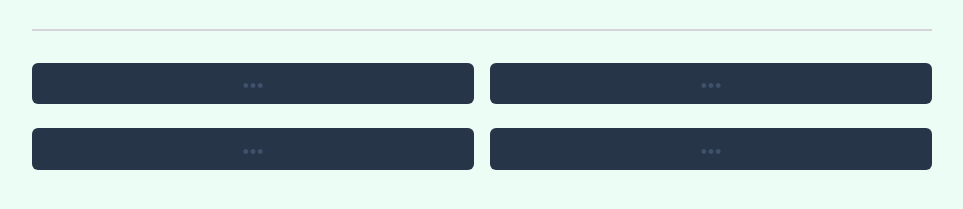
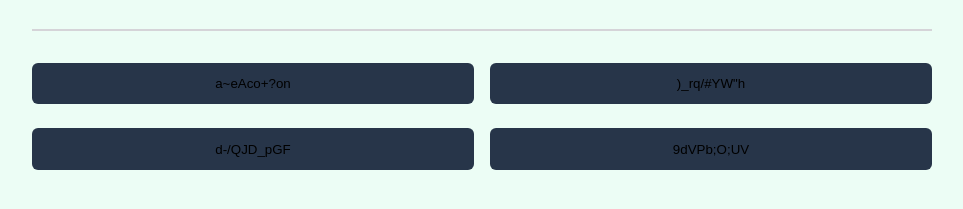
Before and after one commit to rasaqsodiq1221/password-Generator, a plain HTML site: page index.html in a window 1280 px wide. Shown: the part 403-612 px from the top of the page, without its empty margins (158-1121 px from the left). Drawn offline with Linux system fonts and the light colour scheme.

Commit message:
rough idea implemented with javascript

```diff
--- a/index.html
+++ b/index.html
@@ -26,7 +26,7 @@
             <label for="">Enter password length: <br> (optional)</label>
             <input type="number" name="passwordLength" id="passwordLength">
 
-            <button class="generatebtn">
+            <button class="generatebtn" onclick="generatePassword()">
                 <img src="/images/flashIcon.svg" alt="flashIcon" id="flashIcon">
                 <span>Generate passwords</span>
             </button>
@@ -35,10 +35,10 @@
     <!-- <img src="/images/hrLine.svg" alt="horizontal line"> -->
     <hr class="container" id="hr">
     <section class="outputPassword container">
-        <button><img src="/images/3dotsIcon.svg" alt="3 dots" id="threeDots"></button>
-        <button><img src="/images/3dotsIcon.svg" alt="3 dots" id="threeDots"></button>
-        <button><img src="/images/3dotsIcon.svg" alt="3 dots" id="threeDots"></button>
-        <button><img src="/images/3dotsIcon.svg" alt="3 dots" id="threeDots"></button>
+        <button id="firstBtn"><img src="/images/3dotsIcon.svg" alt="3 dots" id="threeDots"></button>
+        <button id="secondBtn"><img src="/images/3dotsIcon.svg" alt="3 dots" id="threeDots"></button>
+        <button id="thirdBtn"><img src="/images/3dotsIcon.svg" alt="3 dots" id="threeDots"></button>
+        <button id="fourthBtn"><img src="/images/3dotsIcon.svg" alt="3 dots" id="threeDots"></button>
     </section>
     <script src="/script.js"></script>
  </body>
--- a/script.js
+++ b/script.js
@@ -11,3 +11,34 @@ function toggleIcon() {
         icon.className = "fas fa-moon";
     }
 }
+
+let firstBtn = document.getElementById('firstBtn');
+let secondBtn = document.getElementById('secondBtn');
+let thirdBtn = document.getElementById('thirdBtn');
+let fourthBtn = document.getElementById('fourthBtn');
+
+
+let characters = [];
+
+for (let i=32; i<127; i++) {
+    characters.push( String.fromCharCode(i) );
+}
+
+function generatePassword() {
+    return randomChar = {
+        first:`${characters[Math.floor(Math.random() * 96)]}${characters[Math.floor(Math.random() * 96)]}${characters[Math.floor(Math.random() * 96)]}${characters[Math.floor(Math.random() * 96)]}${characters[Math.floor(Math.random() * 96)]}${characters[Math.floor(Math.random() * 96)]}${characters[Math.floor(Math.random() * 96)]}${characters[Math.floor(Math.random() * 96)]}${characters[Math.floor(Math.random() * 96)]}${characters[Math.floor(Math.random() * 96)]}`,
+        second:`${characters[Math.floor(Math.random() * 96)]}${characters[Math.floor(Math.random() * 96)]}${characters[Math.floor(Math.random() * 96)]}${characters[Math.floor(Math.random() * 96)]}${characters[Math.floor(Math.random() * 96)]}${characters[Math.floor(Math.random() * 96)]}${characters[Math.floor(Math.random() * 96)]}${characters[Math.floor(Math.random() * 96)]}${characters[Math.floor(Math.random() * 96)]}${characters[Math.floor(Math.random() * 96)]}`,
+        third:`${characters[Math.floor(Math.random() * 96)]}${characters[Math.floor(Math.random() * 96)]}${characters[Math.floor(Math.random() * 96)]}${characters[Math.floor(Math.random() * 96)]}${characters[Math.floor(Math.random() * 96)]}${characters[Math.floor(Math.random() * 96)]}${characters[Math.floor(Math.random() * 96)]}${characters[Math.floor(Math.random() * 96)]}${characters[Math.floor(Math.random() * 96)]}${characters[Math.floor(Math.random() * 96)]}`,
+        fourth:`${characters[Math.floor(Math.random() * 96)]}${characters[Math.floor(Math.random() * 96)]}${characters[Math.floor(Math.random() * 96)]}${characters[Math.floor(Math.random() * 96)]}${characters[Math.floor(Math.random() * 96)]}${characters[Math.floor(Math.random() * 96)]}${characters[Math.floor(Math.random() * 96)]}${characters[Math.floor(Math.random() * 96)]}${characters[Math.floor(Math.random() * 96)]}${characters[Math.floor(Math.random() * 96)]}`
+
+
+    }
+
+}
+
+
+
+firstBtn.textContent = generatePassword().first
+secondBtn.textContent = generatePassword().second
+thirdBtn.textContent = generatePassword().third
+fourthBtn.textContent = generatePassword().fourth
```
